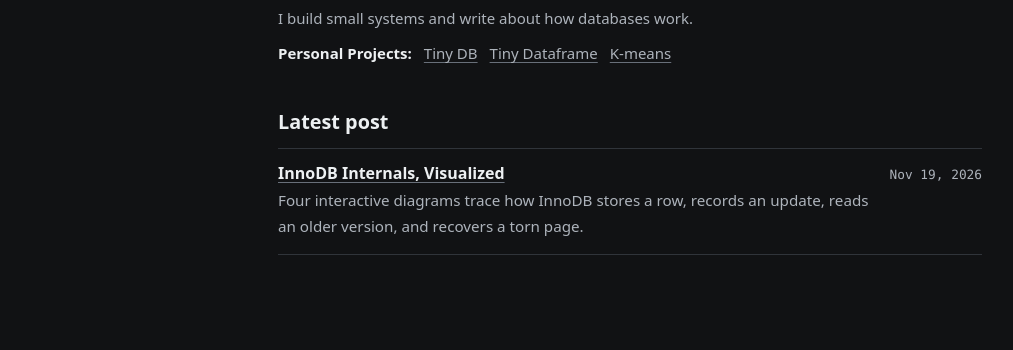
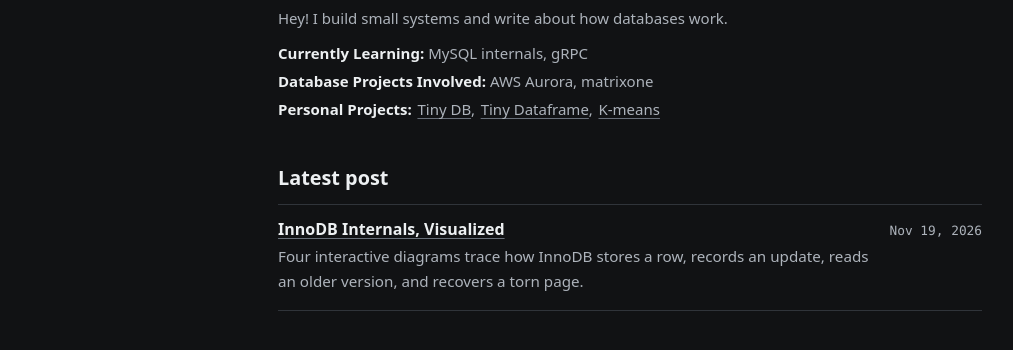
Before and after one commit to arjunsk/blog, an Astro site: page / in a window 1280 px wide. Shown: the part 188-538 px from the top of the page, without its empty margins (10-1023 px from the left). Built offline with nearby package versions, Linux system fonts and the light colour scheme; Astro itself is replaced by a stand-in of ours.

Commit message:
Update the AutoInc homepage introduction

```diff
--- a/src/pages/index.astro
+++ b/src/pages/index.astro
@@ -8,11 +8,17 @@ const latest = posts[0];
 <Base title="Systems notes and projects" description="Projects and interactive notes on database internals.">
   <header class="page-heading home-intro">
     <h1>{siteName}</h1>
-    <p>I build small systems and write about how databases work.</p>
-    <p class="project-links" id="projects">
-      <strong>Personal Projects:</strong>
-      {projects.map(project => <a href={project.url}>{project.name}</a>)}
-    </p>
+    <p>Hey! I build small systems and write about how databases work.</p>
+    <div class="intro-details">
+      <p><strong>Currently Learning:</strong> MySQL internals, gRPC</p>
+      <p><strong>Database Projects Involved:</strong> AWS Aurora, matrixone</p>
+      <p class="project-links" id="projects">
+        <strong>Personal Projects:</strong>
+        {projects.map((project, index) => (
+          <span><a href={project.url}>{project.name}</a>{index < projects.length - 1 ? ',' : ''}</span>
+        ))}
+      </p>
+    </div>
   </header>
 
   {latest && (
@@ -34,15 +40,17 @@ const latest = posts[0];
 <style>
   .home-intro h1 { font-size: clamp(1.8rem, 4vw, 2.25rem); }
   .home-intro p { font-size: .9375rem; }
+  .intro-details { margin-top: .65rem; }
+  .intro-details p { margin: .2rem 0 0; }
+  .intro-details strong { color: var(--text); font-weight: 550; }
 
   .project-links {
     display: flex;
     flex-wrap: wrap;
-    gap: .18rem .75rem;
+    gap: .1rem .35rem;
     scroll-margin-top: 1.75rem;
   }
 
-  .project-links strong { color: var(--text); font-weight: 550; }
   .project-links a { white-space: nowrap; }
   .project-links a { text-decoration-color: var(--control-border); }
   .project-links a:hover { text-decoration-color: currentColor; }
```
